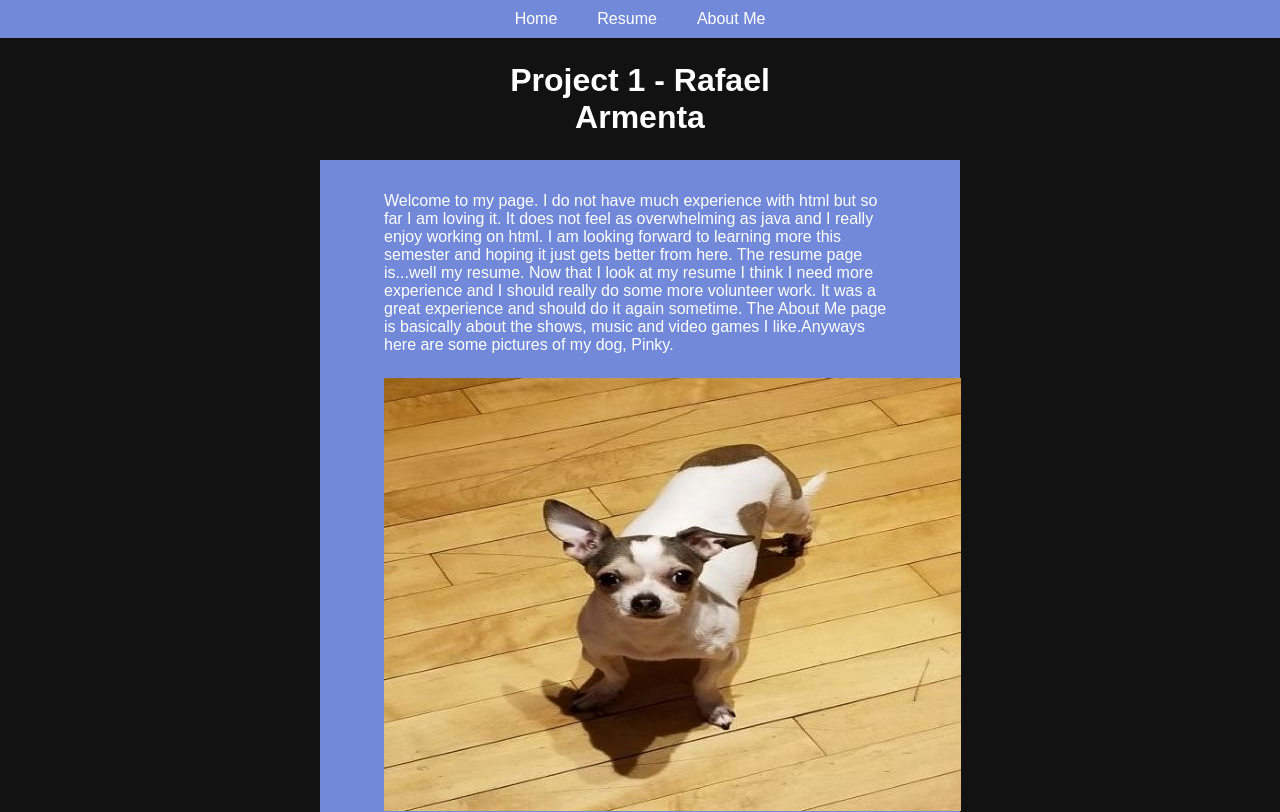
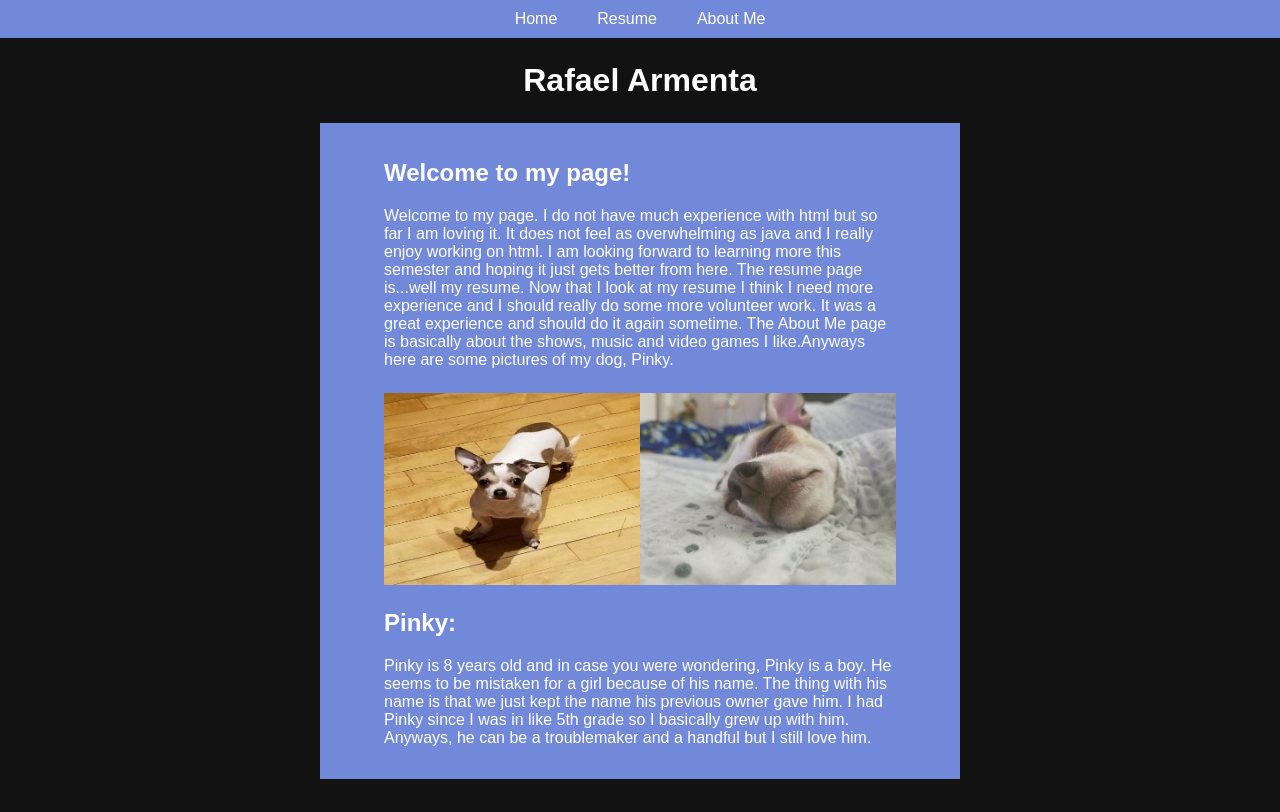
Before and after one commit to rarmenta1/Project2, a plain HTML site: page index.html in a window 1280 px wide. Shown: the top 812 px of the page. Drawn offline with Linux system fonts and the light colour scheme.

Commit message:
Adjusted index.html
Changed title and heading.
Added float: left

```diff
--- a/css/style.css
+++ b/css/style.css
@@ -49,10 +49,20 @@
 	background-color: rgb(114, 137, 218);
 	color: white;
 	padding: 1em 4em;
+	position: relative;
 	margin: 0em 20em;
+	float: left;
 
 }
 
 .intro	{
 	margin: 1em 0em 1.5em 0em;
 }
+
+.pinky	{
+	width: 50%;
+}
+.pinky2	{
+	width: 50%;
+	float: right;
+}
--- a/index.html
+++ b/index.html
@@ -2,7 +2,7 @@
 <html lang="en">
   <head>
     <meta charset="UTF-8">
-    <title>Project 1 - Rafael Armenta</title>
+    <title>Rafael Armenta</title>
 		<link rel="stylesheet" type="text/css" href="css/normalize.css">
     <link rel="stylesheet" href="css/style.css">
   </head>
@@ -18,8 +18,9 @@
          </div>
       </nav>
     </header>
-    <h1 id="heading">Project 1 - Rafael Armenta</h1>
+    <h1 id="heading">Rafael Armenta</h1>
     <div id="index-container">
+			<h2>Welcome to my page!</h2>
 			<p class="intro">
 				Welcome to my page. I do not have much experience with html but so far I am loving it. It does not feel as overwhelming as java and I really enjoy working
 				on html. I am looking forward to learning more this semester and hoping it just gets better from here. The resume page is...well my resume. Now that I look
@@ -27,11 +28,13 @@
 				About Me page is basically about the shows, music and video games I like.Anyways here are some pictures of my dog, Pinky.
 			</p>
 			<img class="pinky" src="images/pinky.jpg" alt="Pinky">
-			<img class="pinky" src="images/pinky2.jpg" alt="Pinky again">
+			<img class="pinky2" src="images/pinky2.jpg" alt="Pinky again">
 			<h2 id="sub-heading">Pinky:</h2>
 			<p>
-				Pinky turned 8 years old this month and in case you were wondering, Pinky is a boy. He seems to be mistaken for a girl because his name. The thing with his name is
-				that we just kept the name his previous owner gave him. Anyways, he can be a troublemaker and a handful but I still love him.
+				Pinky is 8 years old and in case you were wondering, Pinky is a boy. He seems to be mistaken for a girl because of his name. The thing with his name is
+				that we just kept the name his previous owner gave him. I had Pinky since I was in like 5th grade so I basically grew up with him.
+
+				Anyways, he can be a troublemaker and a handful but I still love him.
 			</p>
 		</div>
   </body>
```
